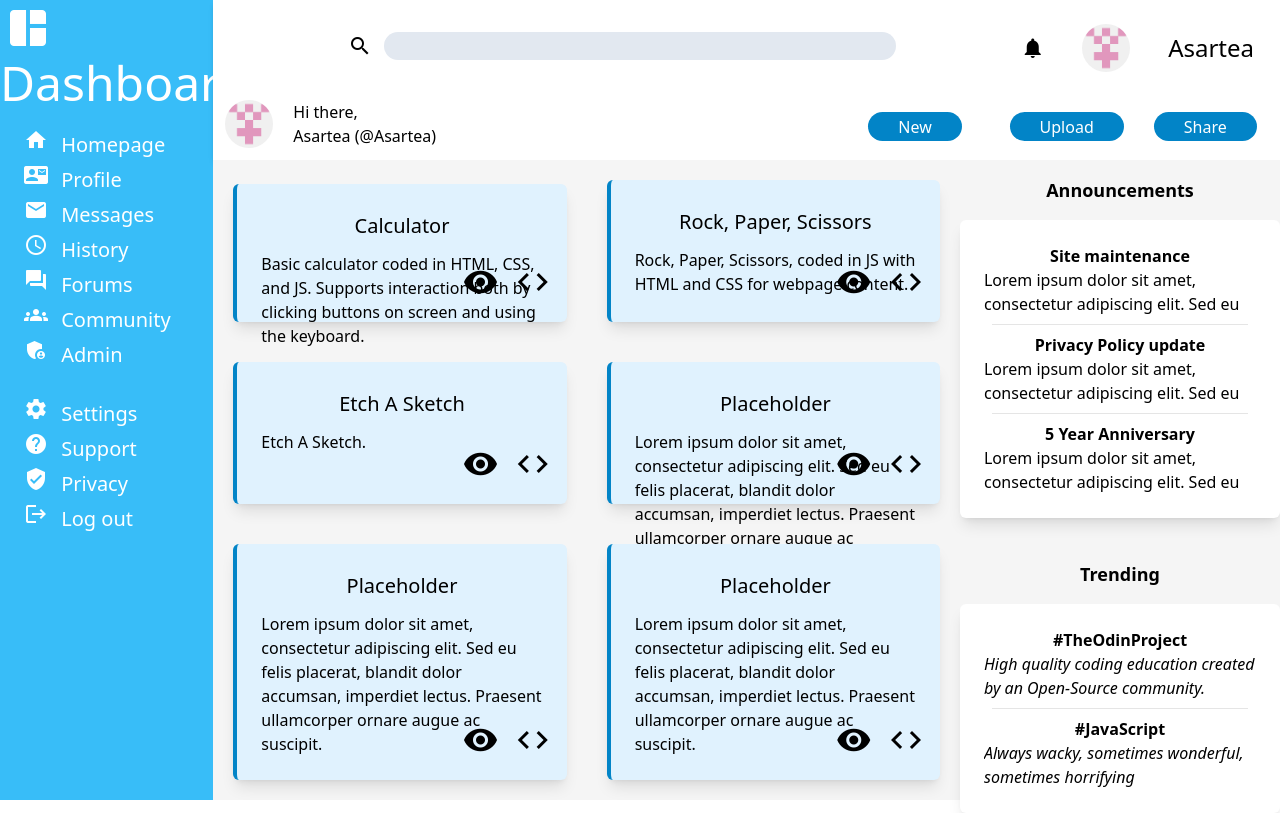
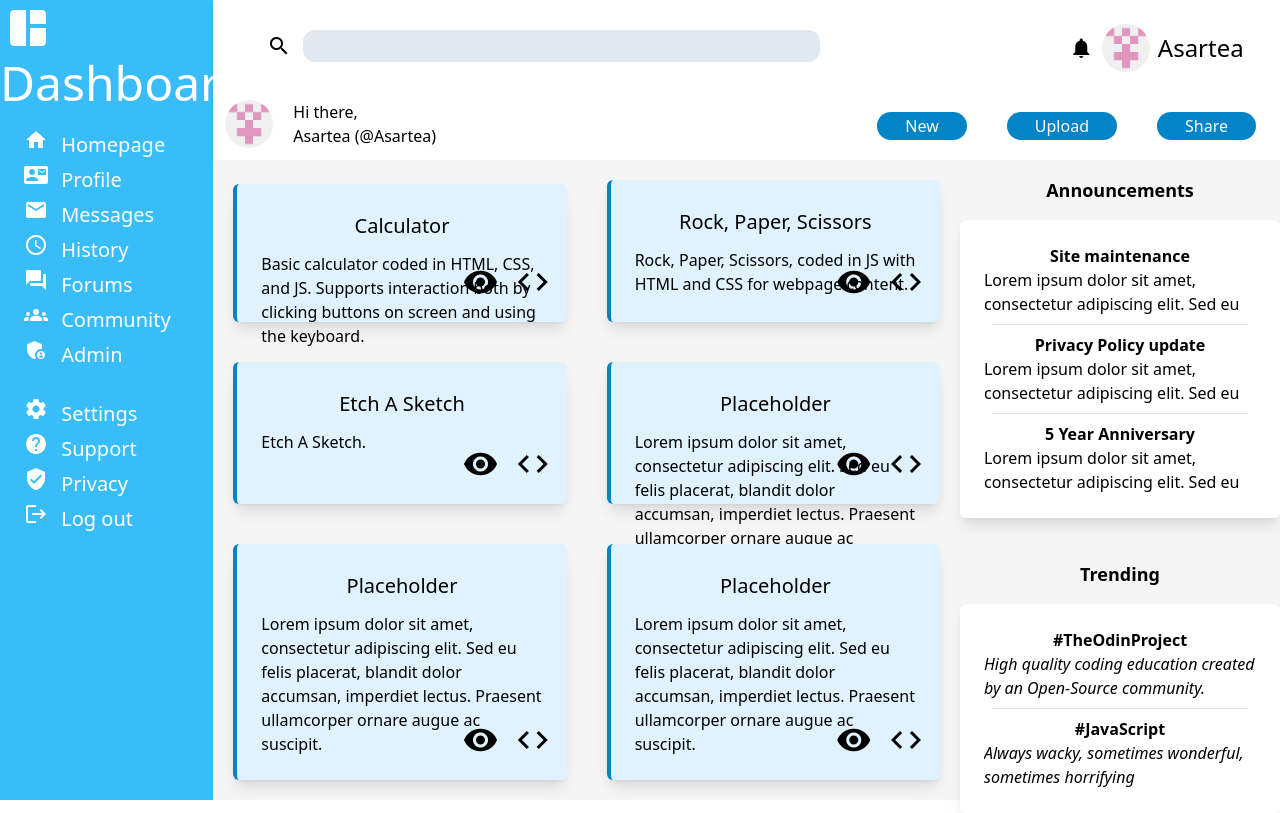
Before and after one commit to Asartea/odin-admin-page, a website: page index.html in a window 1280 px wide. Drawn offline with Linux system fonts and the light colour scheme.

Commit message:
Remove non Tailwind CSS

```diff
--- a/index.html
+++ b/index.html
@@ -8,7 +8,6 @@
     <link href="https://fonts.googleapis.com/icon?family=Material+Icons" rel="stylesheet">
     <link rel="stylesheet" href="dist/material-icons.css">
     <link rel="stylesheet" href="dist/output.css">
-    <link rel="stylesheet" href="styles/style.css">
     <title>Admin Page</title>
 </head>
 
@@ -70,14 +69,13 @@
                 </div>
             </div>
         </div>
-        <nav class="navbar shadow-md col-start-2 col-end-5">
-            <div class="navbar-top">
-                <!-- Todo: Ensure that this is nicely vertically aligned-->
-                <div class="search">
+        <nav class="shadow-md col-start-2 col-end-7">
+            <div class="grid grid-cols-5 pt-5 pb-5 pr-3 pl-5">
+                <div class="col-start-1 col-end-4 flex justify-center items-center">
                     <span class="material-icons mr-3">search</span>
-                    <input type="text" name="search-bar" id="search-bar" class="search-bar bg-slate-200">
+                    <input type="text" name="search-bar" id="search-bar" class="bg-slate-200 rounded-xl w-10/12 pt-1 pb-1 pr-2 pl-8">
                 </div>
-                <div class="user-links">
+                <div class="user-links col-start-5 flex justify-evenly">
                     <div class="notifications">
                         <span class="material-icons mt-4">notifications</span>
                     </div>
@@ -89,13 +87,13 @@
                     </div>
                 </div>
             </div>
-            <div class="navbar-bottom">
-                <div class="welcome flex">
-                    <div class="user-picture">
+            <div class="grid grid-cols-5">
+                <div class="flex col-start-1 col-end-4">
+                    <div>
                         <img src="images/asartea-pfp.png" alt="" class="rounded-full w-12 m-2 mr-3 ml-3">
                     </div>
-                    <div class="user-welcome m-2">
-                        <div class="">
+                    <div class="m-2">
+                        <div>
                             Hi there,
                         </div>
                         <div>
@@ -103,14 +101,14 @@
                         </div>
                     </div>
                 </div>
-                <div class="navbar-buttons">
-                    <button class="navbar-button bg-sky-600 rounded-full w-fit">
+                <div class="flex justify-evenly col-start-4 col-end-6">
+                    <button class="bg-sky-600 text-white rounded-full w-fit pr-7 pl-7 m-4 mt-5">
                         New
                     </button>
-                    <button class="navbar-button bg-sky-600 rounded-full w-fit">
+                    <button class="bg-sky-600 text-white rounded-full w-fit pr-7 pl-7 m-4 mt-5">
                         Upload
                     </button>
-                    <button class="navbar-button bg-sky-600 rounded-full w-fit">
+                    <button class="bg-sky-600 text-white rounded-full w-fit pr-7 pl-7 m-4 mt-5">
                         Share
                     </button>
                 </div>
--- a/styles/style.css
+++ /dev/null
@@ -1,40 +0,0 @@
-.navbar {
-    grid-row: 1 / 1;
-    grid-column: 2 / -1;
-}
-
-.navbar-top {
-    display:grid;
-    grid-template-columns: 4fr 1.25fr;
-    padding: 20px 10px;
-}
-.search {
-    display:flex;
-    align-items: center;
-    justify-content: center;
-}
-.search-bar {
-    border-radius: 15px;
-    width: 40vw;
-    padding:2px 7.5px;
-}
-
-.user-links {
-    display:flex;
-    justify-content: space-between;
-}
-.navbar-bottom {
-    display: grid;
-    grid-template-columns: 3fr 2fr;
-}
-
-.navbar-button {
-    padding:0px 30px;
-    color:white;
-    margin: 20px 15px 15px 15px;
-}
-
-.navbar-buttons {
-    display:grid;
-    grid-template-columns: repeat(3, 1fr);
-}
```
Also changed, not shown: dist/output.css.
